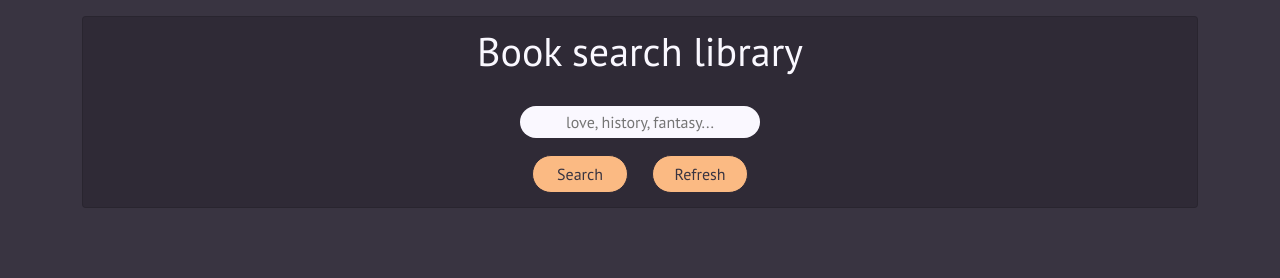
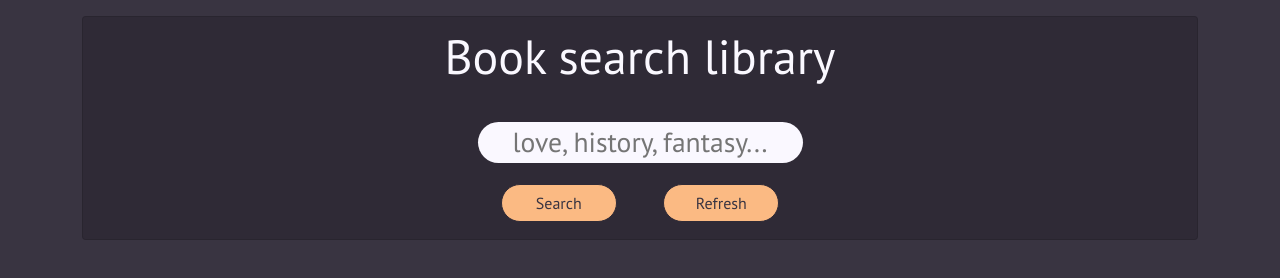
Before and after one commit to lijo-belardi/books-search-project, a website built with webpack: page src/template.html in a window 1280 px wide. Built offline with nearby package versions, Linux system fonts and the light colour scheme; no server answers.

Commit message:
Defined LG welcome's section

```diff
--- a/src/styles/mediaqueries/large.scss
+++ b/src/styles/mediaqueries/large.scss
@@ -1,2 +1,25 @@
 // Large devices (desktops, 992px and up)
-@media (min-width: 992px) { }
+@media (min-width: 992px) {
+    /* Welcome's section */
+    .welcome {
+        .card {
+            min-height: 14rem;
+            .title {
+                h1 {
+                    font-size: 3rem;
+                }
+            }
+            .form {
+                min-height: 7rem;
+                &-input {
+                    min-height: 2.5rem;
+                    min-width: 20rem;
+                    font-size: 1.725rem;
+                }
+                button {
+                    min-width: 7.25rem;
+                }
+            }
+        }
+    }
+}
```
